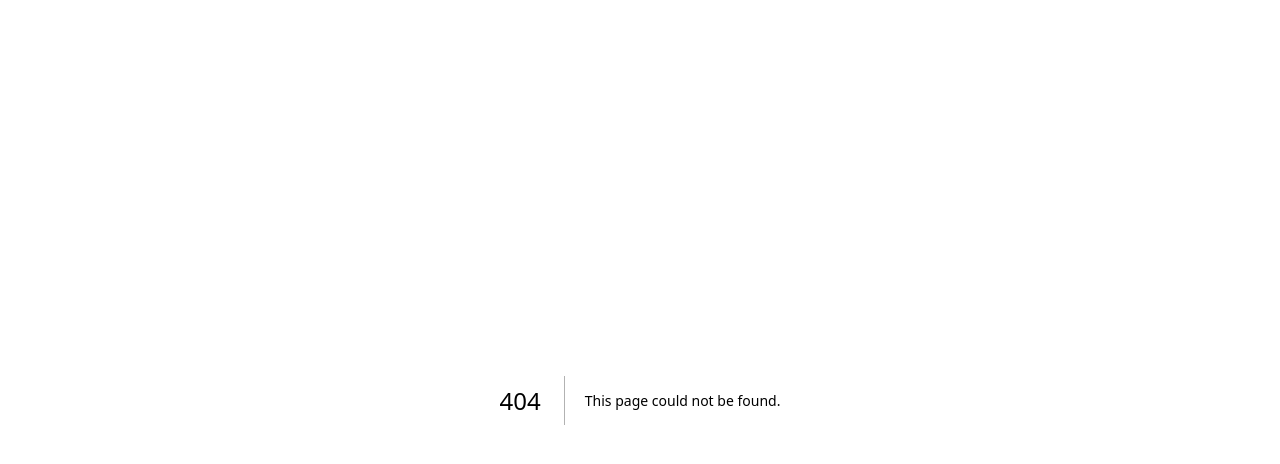
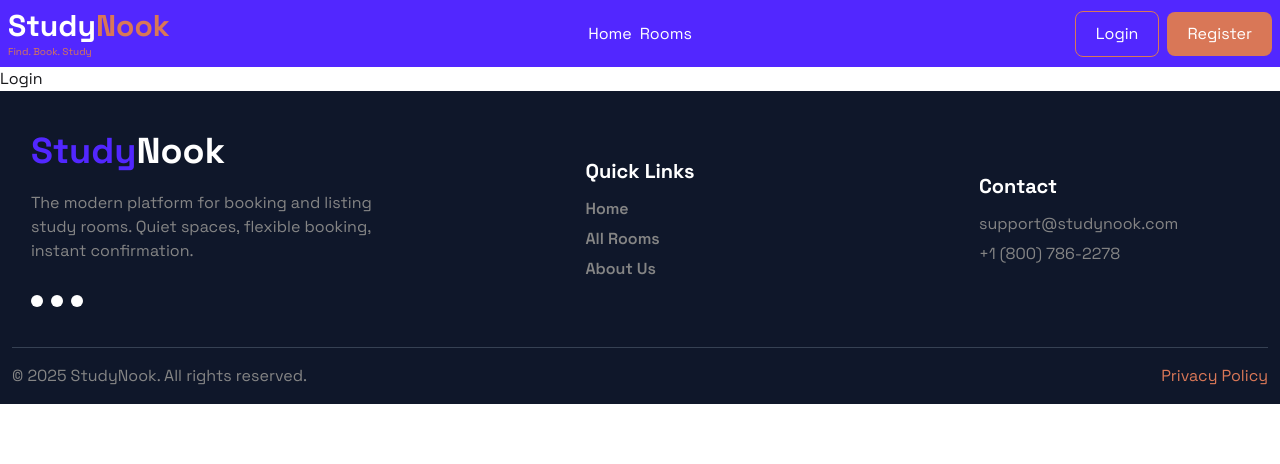
Before and after one commit to push-shihab/assignment-09-front-end, a Next.js app: page /login in a window 1280 px wide. Before the commit this address had no page. Shown: the top 464 px of the page. Built offline with nearby package versions, Linux system fonts and the light colour scheme.

Commit message:
created auth layout

```diff
--- /dev/null
+++ b/src/app/(auth)/layout.js
@@ -0,0 +1,6 @@
+import Footer from "@/components/Footer/Footer";
+import NavBar from "@/components/NavBar/NavBar";
+
+export default function RootLayout({ children }) {
+  return <div>{children}</div>;
+}
--- /dev/null
+++ b/src/app/(auth)/login/page.jsx
@@ -0,0 +1,7 @@
+import React from "react";
+
+const Login = () => {
+  return <div>Login</div>;
+};
+
+export default Login;
--- /dev/null
+++ b/src/app/(auth)/register/page.jsx
@@ -0,0 +1,7 @@
+import React from "react";
+
+const Register = () => {
+  return <div>register</div>;
+};
+
+export default Register;
--- a/src/app/layout.js
+++ b/src/app/layout.js
@@ -1,5 +1,7 @@
 import { Space_Grotesk } from "next/font/google";
 import "./globals.css";
+import NavBar from "@/components/NavBar/NavBar";
+import Footer from "@/components/Footer/Footer";
 
 const spaceGrotest = Space_Grotesk({
   subsets: ["latin"],
@@ -17,7 +19,11 @@ export default function RootLayout({ children }) {
       lang="en"
       className={`${spaceGrotest.className} h-full antialiased`}
     >
-      <body className="">{children}</body>
+      <body className="">
+        <NavBar></NavBar>
+        {children}
+        <Footer></Footer>
+      </body>
     </html>
   );
 }
--- a/src/app/page.js
+++ b/src/app/page.js
@@ -1,11 +1,9 @@
 import Banner from "@/components/Banner/Banner";
 import LatestRooms from "@/components/LatestRooms/LatestRooms";
-import NavBar from "@/components/NavBar/NavBar";
 
 export default function Home() {
   return (
     <div className="">
-      <NavBar></NavBar>
       <Banner></Banner>
       <LatestRooms></LatestRooms>
     </div>
--- /dev/null
+++ b/src/components/Footer/Footer.jsx
@@ -0,0 +1,67 @@
+import React from "react";
+
+const Footer = () => {
+  return (
+    <main className="bg-[#0f172a]">
+      <div className="container mx-auto px-3">
+        <div className="grid md:grid-cols-3 py-10 gap-15 md:place-items-center border-b border-gray-700">
+          <div className="space-y-3">
+            <a className="font-extrabold text-4xl cursor-pointer">
+              <span className="text-[#5227FF]">Study</span>
+              <span className="text-white">Nook</span>
+            </a>
+            <p className="text-[#858585] py-5">
+              The modern platform for booking and listing
+              <br /> study rooms. Quiet spaces, flexible booking,
+              <br /> instant confirmation.
+            </p>
+            <div className="flex gap-2">
+              <a className="p-1.5 rounded-box bg-base-100 cursor-pointer hover:bg-[#38bdf8]">
+                {/* <RiFacebookFill /> */}
+              </a>
+              <a className="p-1.5 rounded-box bg-base-100 cursor-pointer hover:bg-[#38bdf8]">
+                {/* <RiInstagramFill /> */}
+              </a>
+              <a className="p-1.5 rounded-box bg-base-100 cursor-pointer hover:bg-[#38bdf8]">
+                {/* <RiLinkedinFill /> */}
+              </a>
+            </div>
+          </div>
+          <div>
+            <span className="text-xl font-bold text-white">Quick Links</span>
+            <ul className="text-[#858585] space-y-1.5 pt-3 font-semibold">
+              <li>
+                <a className="cursor-pointer hover:text-[#5227FF]">Home</a>
+              </li>
+              <li>
+                <a className="cursor-pointer hover:text-[#5227FF]">All Rooms</a>
+              </li>
+              <li>
+                <a className="cursor-pointer hover:text-[#5227FF]">About Us</a>
+              </li>
+            </ul>
+          </div>
+          <div>
+            <span className="text-xl font-bold text-white">Contact</span>
+            <ul className="text-[#858585] space-y-1.5 pt-3">
+              <li>
+                <a>support@studynook.com</a>
+              </li>
+              <li>
+                <a>+1 (800) 786-2278</a>
+              </li>
+            </ul>
+          </div>
+        </div>
+        <div className="flex flex-wrap justify-between items-center py-4">
+          <span className="text-[#858585]">
+            © 2025 StudyNook. All rights reserved.{" "}
+          </span>
+          <a className="text-[#D97757] cursor-pointer">Privacy Policy</a>
+        </div>
+      </div>
+    </main>
+  );
+};
+
+export default Footer;
--- a/src/components/NavBar/NavBar.jsx
+++ b/src/components/NavBar/NavBar.jsx
@@ -43,7 +43,9 @@ const NavBar = () => {
             </ul>
           </div>
           <div className="flex flex-col">
-            <a className="text-3xl cursor-pointer font-extrabold">Study Nook</a>
+            <a className="text-3xl cursor-pointer font-extrabold">
+              Study<span className="text-[#D97757]">Nook</span>
+            </a>
             <span className="text-[10px] text-[#D97757]">
               Find. Book. Study
             </span>
```
